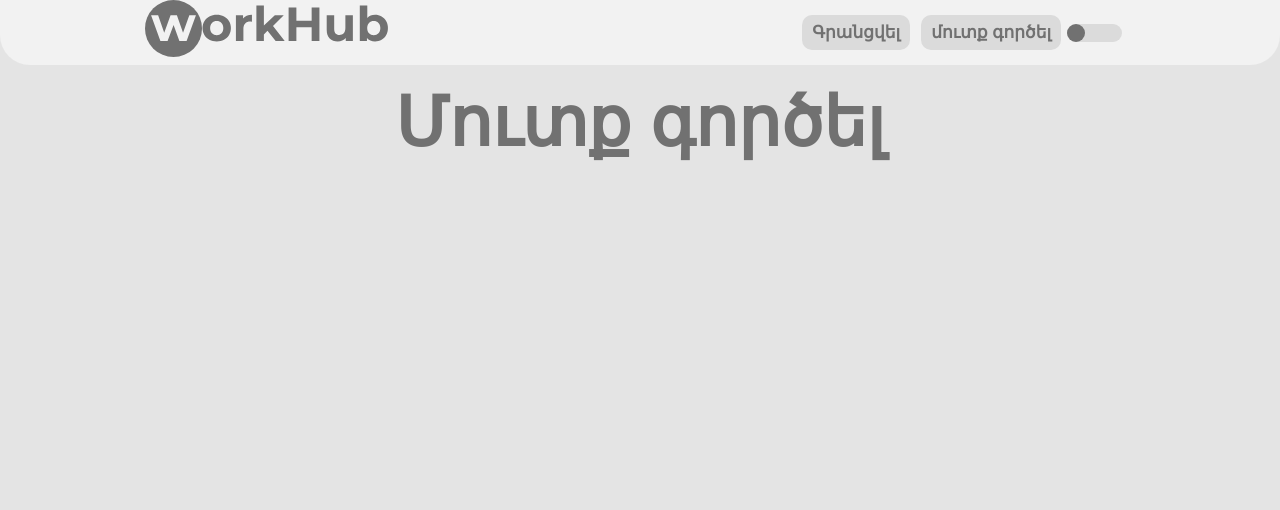
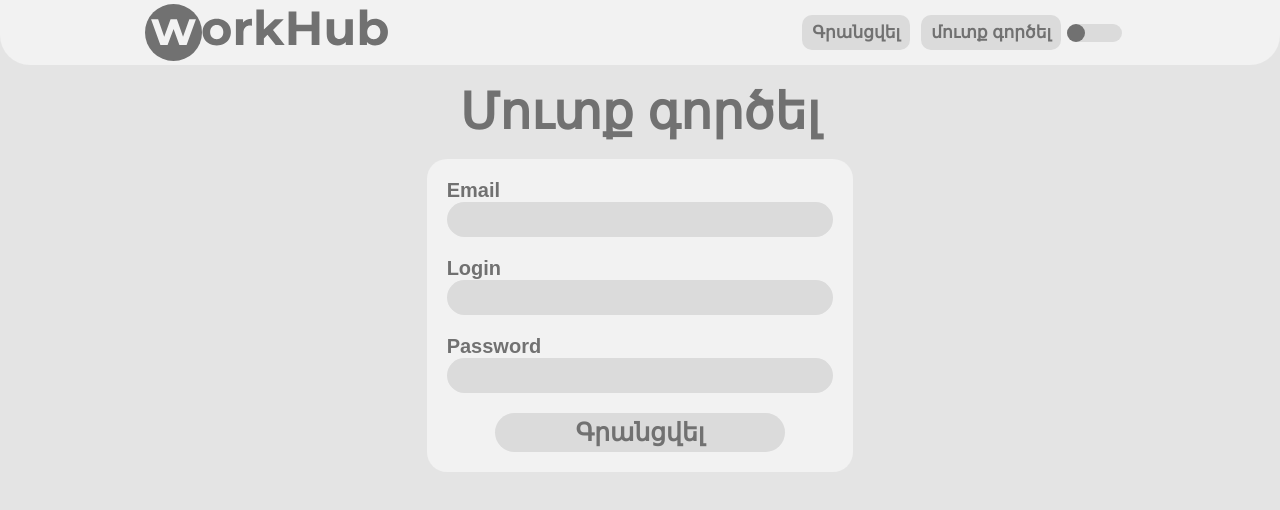
Before and after one commit to saroamirkhanyan/workhub, a React (Create React App) app: page /signin in a window 1280 px wide. Shown: the top 510 px of the page. Built offline with nearby package versions, Linux system fonts and the light colour scheme.

Commit message:
adding Sign Form

```diff
--- a/src/components/Header/WorkHubLogo.jsx
+++ b/src/components/Header/WorkHubLogo.jsx
@@ -9,18 +9,18 @@ const LogoWrapper = styled(NavLink)`
   background: url(${(props) => props.theme.LogoMob}), no-repeat;
   background-size: 100%;
   width: 42px;
-  height: 100%;
+  height: 42px;
   background-repeat: no-repeat;
   background-size: cover;
   justify-self: center;
   @media ${Device.mobileS} {
-    width: 49px;
-    height: 100%;
+    width: 53px;
+    height: 53px;
     background-repeat: no-repeat;
   }
-  @media ${Device.laptop} {
-    height: 100%;
-    width: 244px;
+  @media ${Device.mobileM} {
+    height: 57px;
+    width: 243px;
     grid-column: 2 / 5;
     background: url(${(props) => props.theme.LogoDesk});
     background-repeat: no-repeat;
--- a/src/components/SearchComponent/Search.jsx
+++ b/src/components/SearchComponent/Search.jsx
@@ -2,7 +2,7 @@ import React from 'react'
 import styled from 'styled-components'
 import { Device } from '../../styled/DeviceBreackpoints'
 import SearchIcon from './SearchIcon'
-import SearchPlace from './SearchInput'
+import SearchInput from './SearchInput'
 
 const SearchWrapper = styled.label`
   display: grid;
@@ -21,7 +21,7 @@ function Search() {
   return (
     <SearchWrapper>
       <SearchIcon />
-      <SearchPlace />
+      <SearchInput />
     </SearchWrapper>
   )
 }
--- a/src/components/SignComponent/SignForm.jsx
+++ b/src/components/SignComponent/SignForm.jsx
@@ -1,16 +1,58 @@
 import React from 'react'
 import styled from 'styled-components'
-import { Wrapper } from '../../styled/StyledElements'
+import { Device } from '../../styled/DeviceBreackpoints'
+import { Input, Label, Wrapper, Button } from '../../styled/StyledElements'
 
+// grid dont work well
+// change StyledButton props
 const FormWrapper = styled(Wrapper)`
-  grid-column: 4 / 9;
-  background-color: ${(props) => props.theme.bgColor};
+  grid-column: 2 / 12;
+  background-color: ${(props) => props.theme.primaryBg};
+  border-radius: 20px;
+  padding: 20px;
+  @media ${Device.mobileM} {
+    grid-column: 4/10;
+  }
+  @media ${Device.laptop} {
+    grid-column: 5/9;
+  }
+`
+const SignInput = styled(Input)`
+  width: 100%;
+  height: 35px;
+  background-color: ${(props) => props.theme.btnCol};
+  border-radius: 18px;
+  font-size: 18px;
+  padding: 0 10px;
+`
+const SignFormBtn = styled(Button)`
+  border-radius: 20px;
+  width: 75%;
 `
 
 function SignForm() {
-  return <FormWrapper justify="center" align="center" gap="20">
+  return (
+    <FormWrapper justify="center" align="center" gap="20" wrap="wrap">
+      <Label size="20">
+        <p>Email</p> <SignInput />
+      </Label>
 
-  </FormWrapper>
+      <Label size="20">
+        <p>
+          Login <SignInput />
+        </p>
+      </Label>
+
+      <Label size="20">
+        <p>
+          Password <SignInput />
+        </p>
+      </Label>
+      <SignFormBtn size="25px" padY="5" padX="0">
+        Գրանցվել
+      </SignFormBtn>
+    </FormWrapper>
+  )
 }
 
 export default SignForm
--- a/src/components/SignComponent/SignIn.jsx
+++ b/src/components/SignComponent/SignIn.jsx
@@ -1,8 +1,13 @@
 import React from 'react'
 import SignTitle from './SignTitle'
-
+import SignForm from './SignForm'
 function SignIn() {
-  return <SignTitle>Մուտք գործել</SignTitle>
+  return (
+    <>
+      <SignTitle>Մուտք գործել</SignTitle>
+      <SignForm />
+    </>
+  )
 }
 
 export default SignIn
--- a/src/components/SignComponent/SignTitle.jsx
+++ b/src/components/SignComponent/SignTitle.jsx
@@ -2,7 +2,7 @@ import React from 'react'
 import styled from 'styled-components'
 const Title = styled.h1`
   color: ${(props) => props.theme.primaryColor};
-  font-size: 68px;
+  font-size: 50px;
   grid-column: 1 / 13;
   text-align: center;
 `
--- a/src/components/SignComponent/SignUp.jsx
+++ b/src/components/SignComponent/SignUp.jsx
@@ -1,8 +1,13 @@
 import React from 'react'
 import SignTitle from './SignTitle'
-
+import SignForm from './SignForm'
 function SignUp() {
-  return <SignTitle>Գրանցվել</SignTitle>
+  return (
+    <>
+      <SignTitle>Գրանցվել</SignTitle>
+      <SignForm />
+    </>
+  )
 }
 
 export default SignUp
--- a/src/styled/StyledElements.js
+++ b/src/styled/StyledElements.js
@@ -9,6 +9,7 @@ export const Button = styled.button`
   color: ${(props) => props.theme.primaryColor};
   cursor: pointer;
   padding: ${(props) => props.padY}px ${(props) => props.padX}px;
+  width: ${(props) => props.width};
   ${(props) =>
     props.size &&
     css`
@@ -31,6 +32,7 @@ export const Wrapper = styled.div`
 export const Input = styled.input`
   background-color: ${(props) => props.theme.primaryBg};
   border: none;
+
   color: ${(props) => props.theme.primaryColor};
   ::placeholder {
     color: ${(props) => props.theme.primaryColor};
@@ -49,6 +51,7 @@ export const Text = styled.p`
 export const Label = styled.label`
   font-size: ${(props) => props.size}px;
   color: ${(props) => props.theme.primaryColor};
+  width: 100%;
 `
 export const NavLinkStyled = styled(NavLink)`
   text-decoration: none;
```
